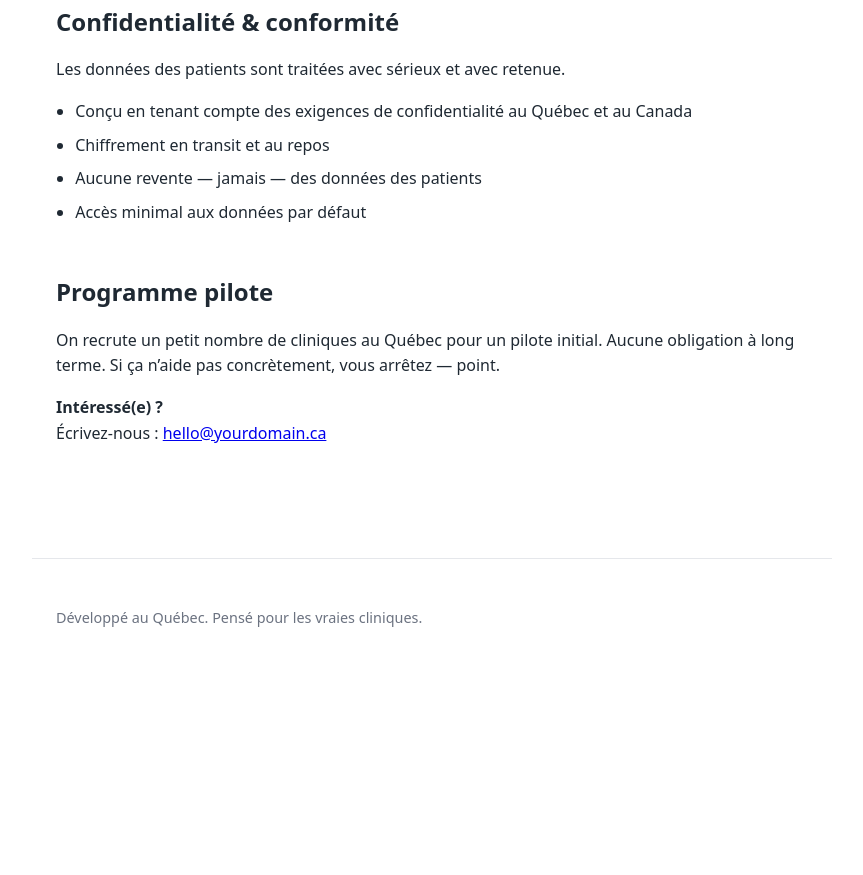
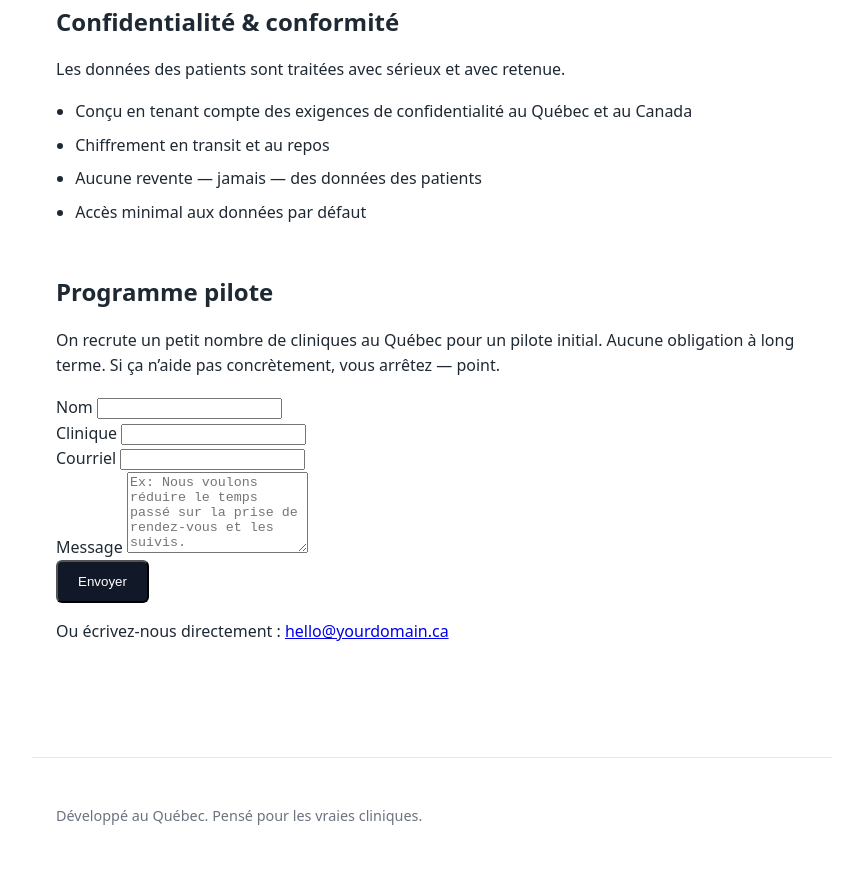
Before and after one commit to mstlaur1/dental-ai-site, a plain HTML site: page index.html in a window 1280 px wide. Shown: the part 843-1718 px from the top of the page, without its empty margins (208-1071 px from the left). Before the commit the page ends 1520 px from the top, so only its background shows below. Drawn offline with Linux system fonts and the light colour scheme.

Commit message:
Add contact form to index.html

```diff
--- a/index.html
+++ b/index.html
@@ -69,10 +69,34 @@
         Aucune obligation à long terme. Si ça n’aide pas concrètement, vous arrêtez — point.
       </p>
 
-      <p>
-        <strong>Intéressé(e) ?</strong><br />
-        Écrivez-nous : <a href="mailto:hello@yourdomain.ca">hello@yourdomain.ca</a>
+    <form class="contact" action="mailto:hello@yourdomain.ca" method="post" enctype="text/plain">
+      <div class="field">
+        <label for="nom">Nom</label>
+        <input id="nom" name="Nom" type="text" autocomplete="name" required />
+      </div>
+
+      <div class="field">
+        <label for="clinique">Clinique</label>
+        <input id="clinique" name="Clinique" type="text" required />
+      </div>
+
+      <div class="field">
+        <label for="courriel">Courriel</label>
+        <input id="courriel" name="Courriel" type="email" autocomplete="email" required />
+      </div>
+
+      <div class="field">
+        <label for="message">Message</label>
+        <textarea id="message" name="Message" rows="5" placeholder="Ex: Nous voulons réduire le temps passé sur la prise de rendez-vous et les suivis."></textarea>
+      </div>
+
+      <button class="button primary" type="submit">Envoyer</button>
+
+      <p class="note">
+        Ou écrivez-nous directement : <a href="mailto:hello@yourdomain.ca">hello@yourdomain.ca</a>
       </p>
+    </form>
+
     </section>
   </main>
 
```
